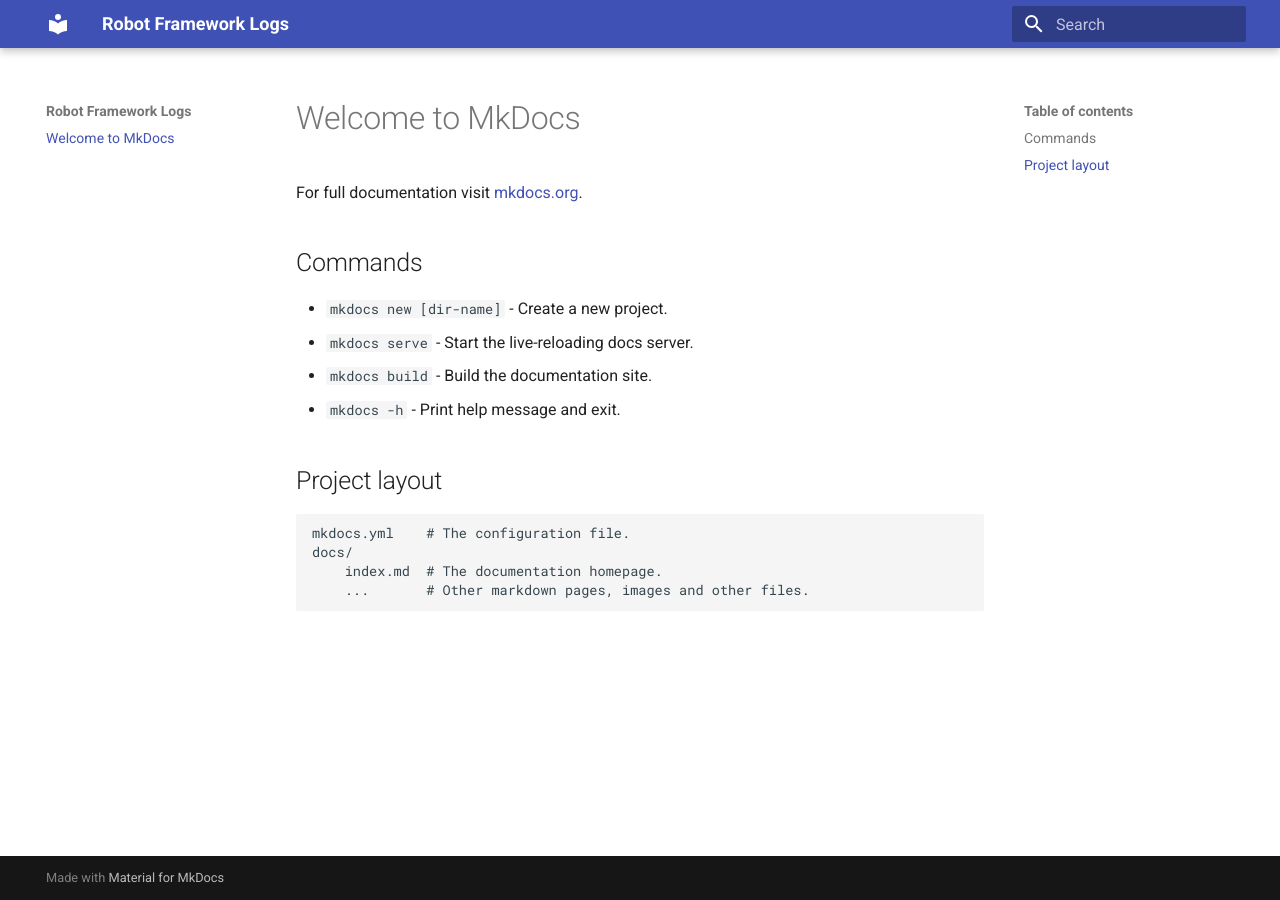
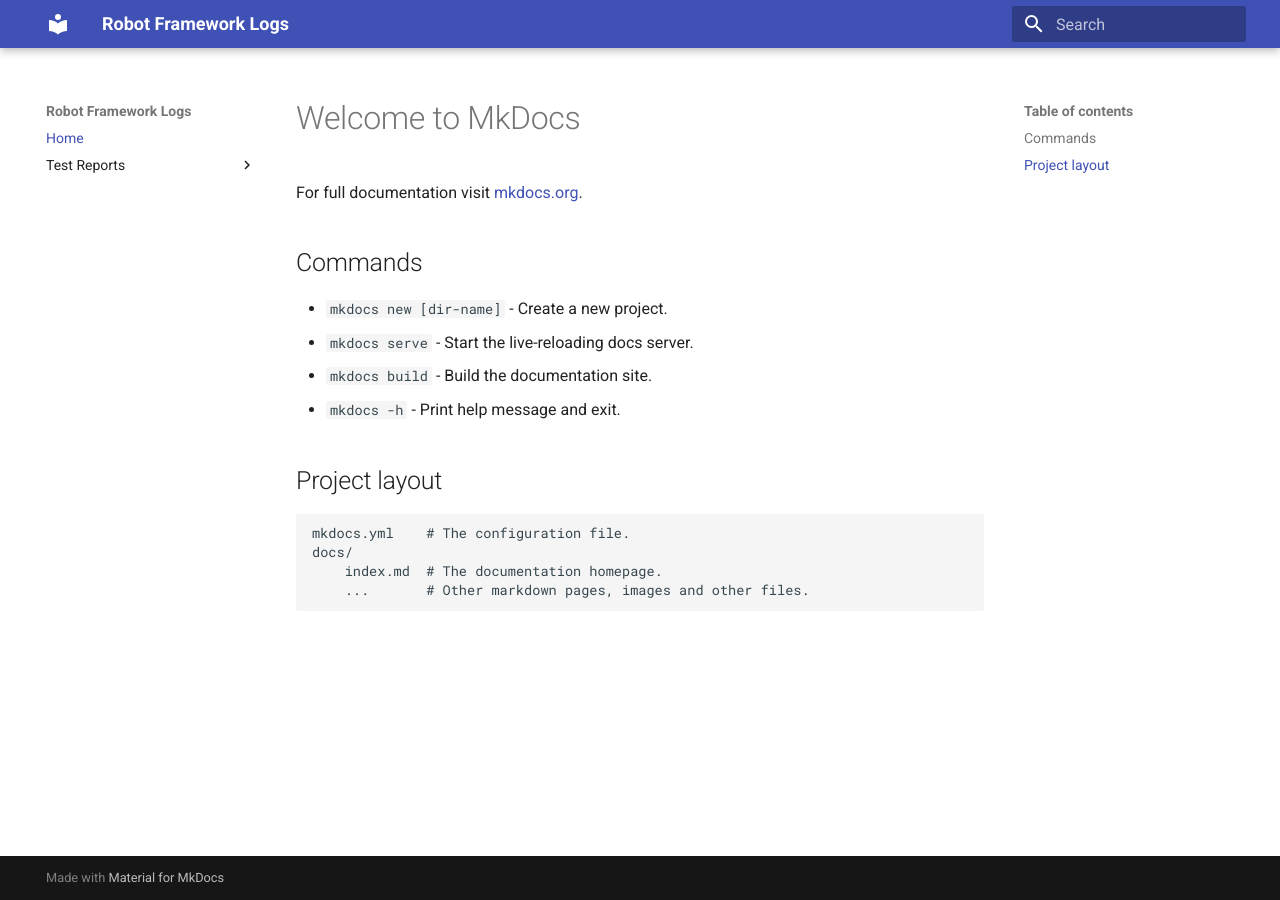
Before and after one commit to sinesipho-jacobs/robot-logs, an MkDocs documentation site: the page built from docs/index.md, in a window 1280 px wide. Built offline with MkDocs 1.6.1 and Material for MkDocs 9.7.7, drawn with Linux system fonts in a browser that asks for light colours.

Commit message:
Update mkdocs.yml

```diff
--- a/mkdocs.yml
+++ b/mkdocs.yml
@@ -1,3 +1,8 @@
 site_name: Robot Framework Logs
 theme:
   name: material
+
+nav:
+  - Home: index.md
+  - Test Reports:
+      - Latest Report: reports.md
```
